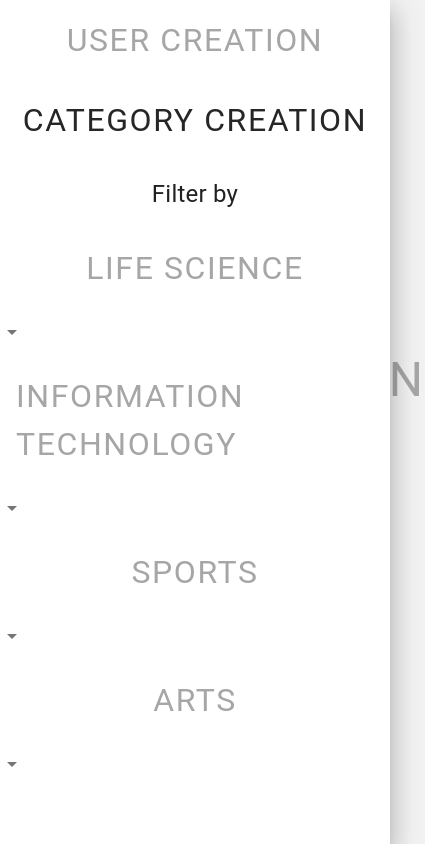
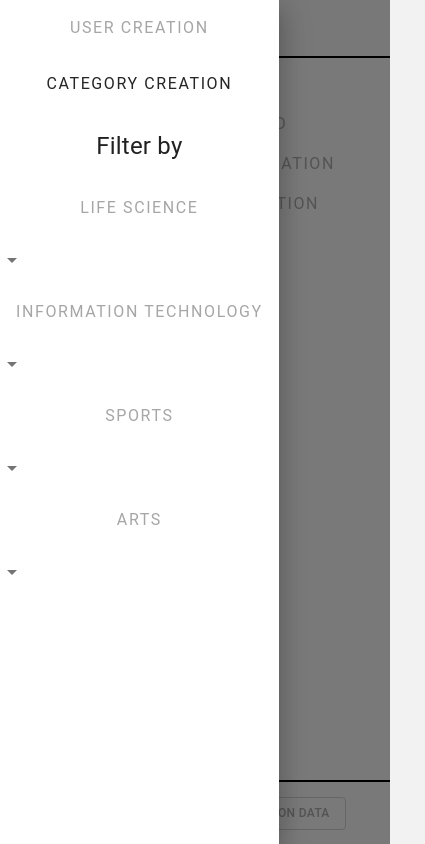
Before and after one commit to gerardasanusevicius/coherence-project, a React (Create React App) app: page /category-creation in a window 390 px wide. Both pictures are taken after a click on the button 31 px from the left and 28 px from the top of the page. Shown: the whole page, 425 px wide, since content can reach past the window. Built offline with nearby package versions, Linux system fonts and the light colour scheme; data requests are answered from the project's data file.

Commit message:
responsiveness-improved

```diff
--- a/src/components/footer/index.jsx
+++ b/src/components/footer/index.jsx
@@ -37,7 +37,10 @@ const Footer = () => {
     }}
   >
     <NavigationLink to='/' sx={{ mr: 0 }}>Home Page</NavigationLink>
-    <Button sx={{ maXwidth: '100%', height: '2rem' }} variant='outlined' onClick={exportData} >Export JSON Data</Button>
+    <Button sx={{
+      maxWidth: '100%',
+      fontSize: { xs: '0.75rem', md: '1rem' },
+    }} variant='outlined' onClick={exportData} >Export JSON Data</Button>
   </Box>
   );
 };
--- a/src/components/header/index.jsx
+++ b/src/components/header/index.jsx
@@ -53,14 +53,20 @@ const Header = () => {
         disableGutters
       >
         <Drawer open={menuOpen} onClose={() => setMenuOpen(false)} sx={{ display: 'flex', flexDirection: 'column' }}>
-          <NavigationLink sx={{ fontSize: '2rem' }} to="/user-creation">User creation</NavigationLink>
-          <NavigationLink sx={{ fontSize: '2rem' }}to="/category-creation">Category creation</NavigationLink>
+          <NavigationLink sx={{
+            fontSize: { xs: '1rem', md: '1.25rem', lg: '1.5rem' },
+          }} to="/user-creation">User creation</NavigationLink>
+          <NavigationLink sx={{
+            fontSize: { xs: '1rem', md: '1.25rem', lg: '1.5rem' },
+          }}to="/category-creation">Category creation</NavigationLink>
           <Typography sx={{ textAlign: 'center', fontSize: '1.5rem', my: '1rem' }}>Filter by</Typography>
           {
             (fields && specialisations && occupations)
               ? fields.map((field) => (
               <Box key={field.id}>
-              <NavigationLink to={`/${kebabCase(field.title)}`} sx={{ fontSize: '2rem' }}>{field.title}</NavigationLink>
+              <NavigationLink to={`/${kebabCase(field.title)}`} sx={{
+                fontSize: { xs: '1rem', md: '1.25rem', lg: '1.5rem' },
+              }}>{field.title}</NavigationLink>
               <IconButton
             size="large"
             edge="start"
@@ -76,9 +82,13 @@ const Header = () => {
               {
                    specialisations.filter((specialisation) => specialisation.fieldId === field.id).map((specialisation) => (
                     <Box key={specialisation.id}>
-                  <NavigationLink to={`/${kebabCase(specialisation.title)}`} sx={{ fontSize: '1.5rem' }}>{specialisation.title}</NavigationLink>
+                  <NavigationLink to={`/${kebabCase(specialisation.title)}`} sx={{
+                    fontSize: { xs: '0.75rem', md: '1rem', lg: '1rem' },
+                  }}>{specialisation.title}</NavigationLink>
                   {
-                   occupations.filter((occupation) => occupation.specialisationId === specialisation.id).map((occupation) => <NavigationLink to={`/${kebabCase(occupation.title)}`} key={occupation.id} value={occupation} sx={{ fontSize: '1rem' }}>{occupation.title}</NavigationLink>)
+                   occupations.filter((occupation) => occupation.specialisationId === specialisation.id).map((occupation) => <NavigationLink to={`/${kebabCase(occupation.title)}`} key={occupation.id} value={occupation} sx={{
+                     fontSize: { xs: '0.5rem', md: '0.75rem', lg: '0.75rem' },
+                   }}>{occupation.title}</NavigationLink>)
               }
 
                   </Box>
--- a/src/pages/category-creation-pages/category-creation-page.jsx
+++ b/src/pages/category-creation-pages/category-creation-page.jsx
@@ -3,9 +3,21 @@ import NavigationLink from '../../components/navigation-link';
 
 const CategoryCreationPage = () => (
     <>
-    <NavigationLink sx={{ fontSize: '3rem' }} to="/field-creation">Create a New Field</NavigationLink>
-    <NavigationLink sx={{ fontSize: '3rem' }} to="/specialisation-creation">Create a New Specialisation</NavigationLink>
-    <NavigationLink sx={{ fontSize: '3rem' }} to="/occupation-creation">Create a New Occupation</NavigationLink>
+    <NavigationLink sx={{
+      fontSize: { xs: '1rem', md: '2rem', lg: '3rem' },
+      textAlign: 'center',
+    }}
+to="/field-creation">Create a New Field</NavigationLink>
+    <NavigationLink sx={{
+      fontSize: { xs: '1rem', md: '2rem', lg: '3rem' },
+      textAlign: 'center',
+    }}
+to="/specialisation-creation">Create a New Specialisation</NavigationLink>
+    <NavigationLink sx={{
+      fontSize: { xs: '1rem', md: '2rem', lg: '3rem' },
+      textAlign: 'center',
+    }}
+to="/occupation-creation">Create a New Occupation</NavigationLink>
     </>
 );
 
```
